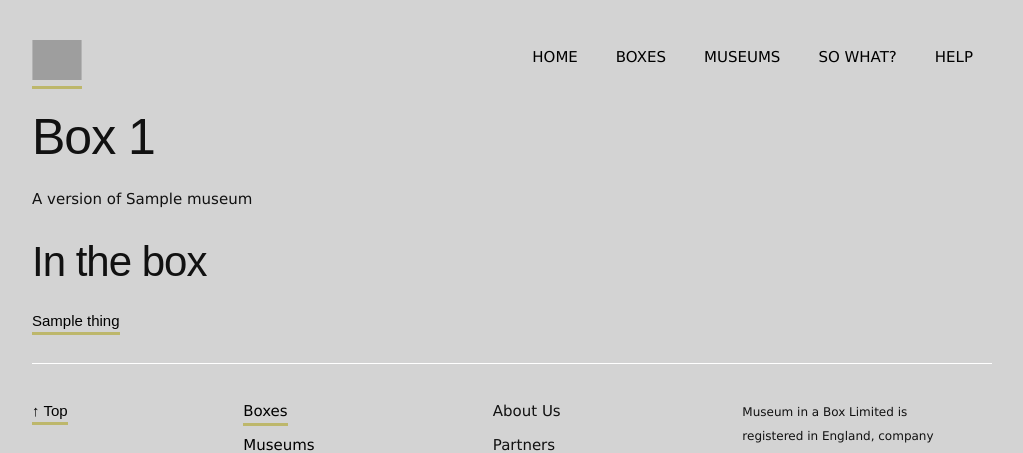
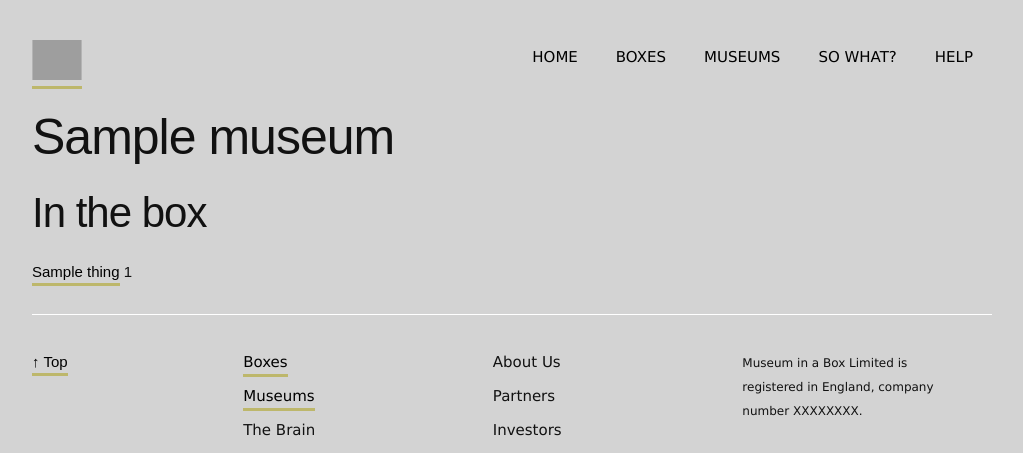
Before and after one commit to museuminabox/museuminabox, a Rails app: page /boxes/1 in a window 1280 px wide. Shown: the top 453 px of the page, without its empty margins (128-1151 px from the left). Run offline with Rails 7, Linux system fonts and the light colour scheme; tables that the repository leaves empty hold one stand-in row (values such as "Sample post"); grey boxes are pictures that could not be loaded.

Commit message:
trying to show box names

```diff
--- a/app/views/boxes/index.html.erb
+++ b/app/views/boxes/index.html.erb
@@ -1,5 +1,5 @@
 <h1>Boxes</h1>
 
 <% @boxes.each do |box| %>
-  <%= link_to "Box #{box.id}", box %>
+  <%= link_to box.museum.name, box %>
 <% end %>
--- a/app/views/boxes/show.html.erb
+++ b/app/views/boxes/show.html.erb
@@ -1,9 +1,9 @@
-<h1>Box <%= @box.id %></h1>
-
-<p>A version of <%= @box.museum.name %></p>
+<h1><%= @box.museum.name %></h1>
 
 <h2>In the box</h2>
 
 <% @prints.each do |print| %>
   <%= link_to print.thing.name, print_path(print) %>
 <% end %>
+
+<%= @box.id %>
```
